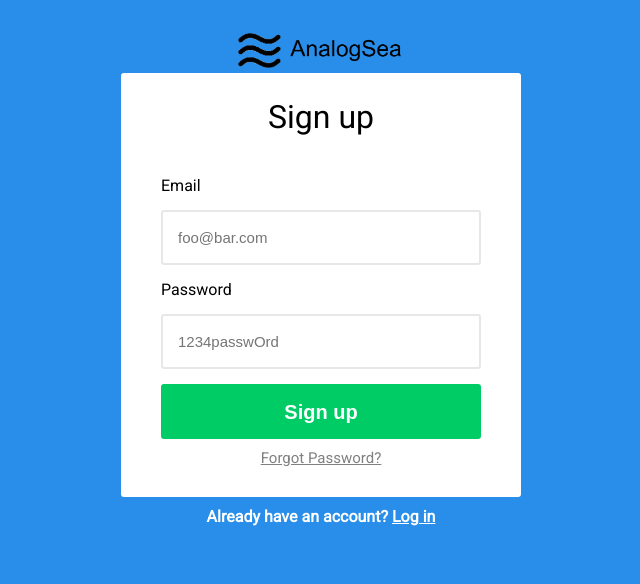
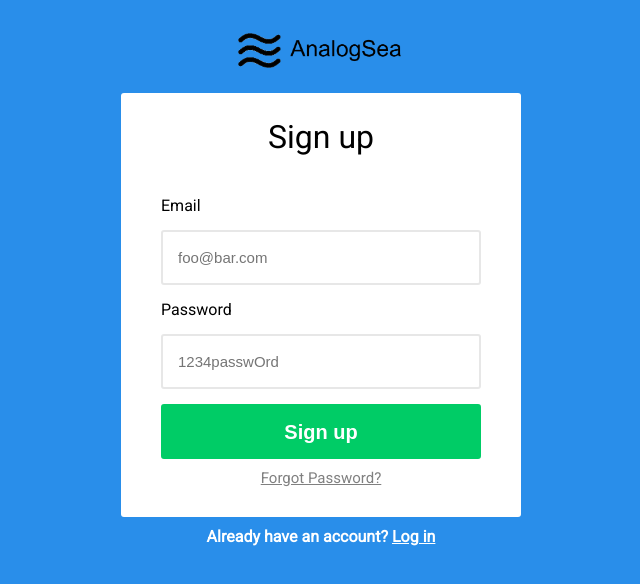
Before and after one commit to vcordero07/AnalogSea_Signup_Form, a plain HTML site: page index.html in a window 1280 px wide. Shown: the whole page, without its empty margins (319-959 px from the left). Drawn offline with Linux system fonts and the light colour scheme.

Commit message:
fixed padding bottom

```diff
--- a/css/main.css
+++ b/css/main.css
@@ -9,7 +9,7 @@ body {
     margin-left: auto;
     margin-right: auto;
     padding-top: 25px;
-    padding-bottom: 5px;
+    padding-bottom: 25px;
 }
 
 .logo img {
```
